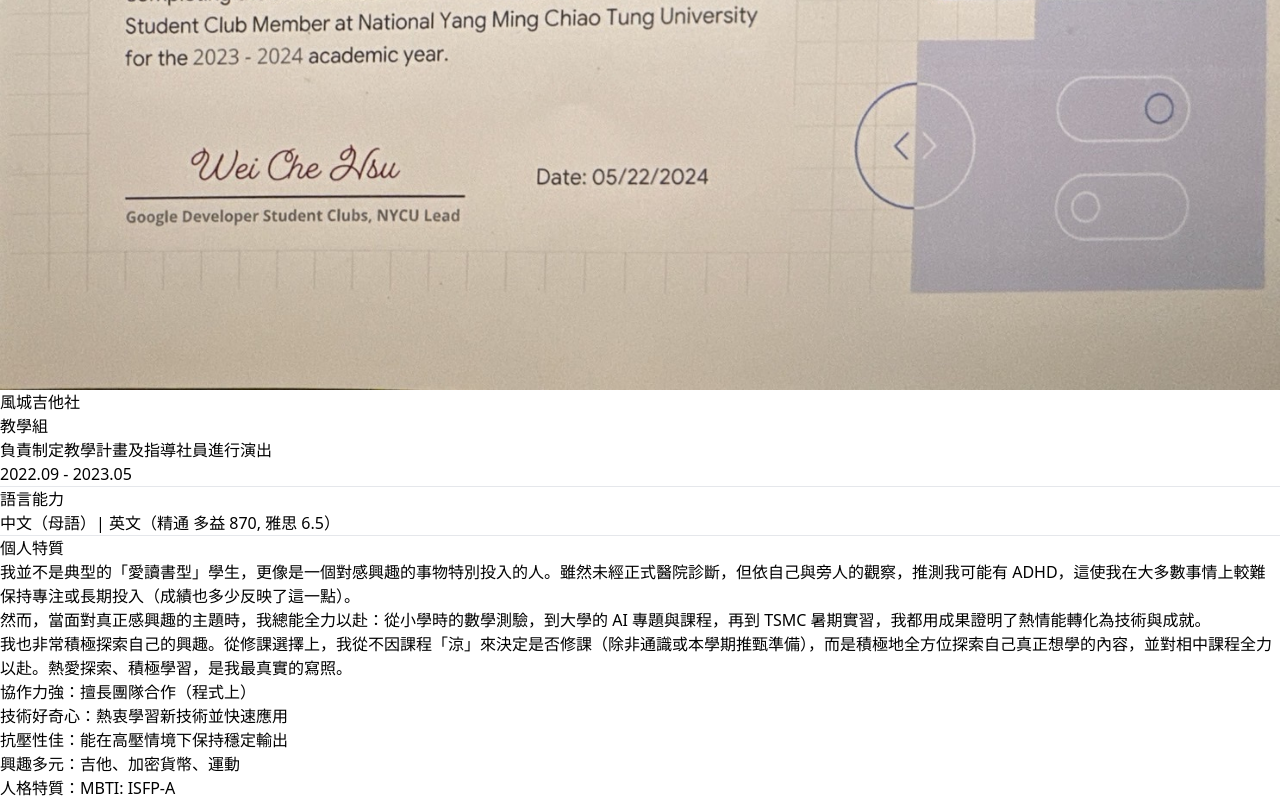
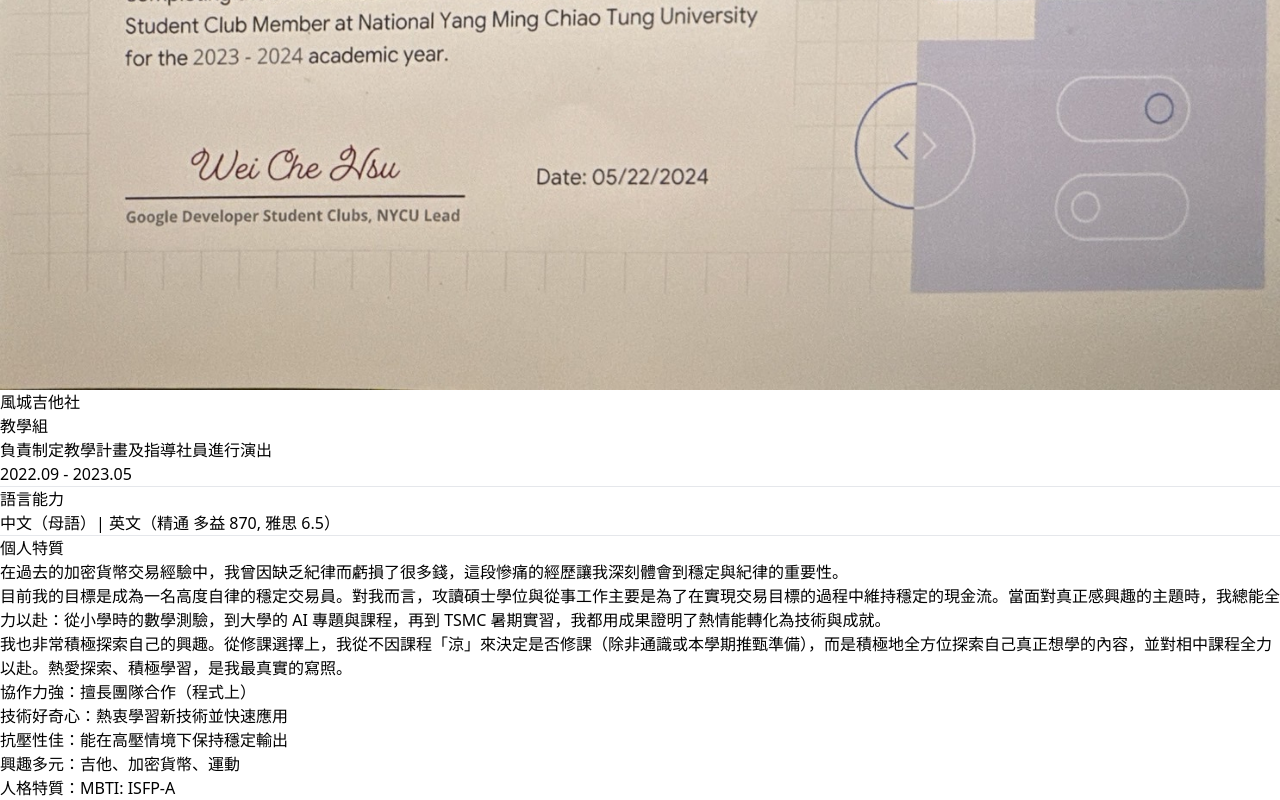
Before and after one commit to egger-meow/Me, a React (Vite) app: page / in a window 1280 px wide. Shown: the part 3930-4730 px from the top of the page. Built offline with nearby package versions, Linux system fonts and the light colour scheme.

Commit message:
docs: update personal

```diff
--- a/src/data/cvData.js
+++ b/src/data/cvData.js
@@ -134,8 +134,8 @@
       personality: {
         title: "個人特質",
         content: {
-          intro: "我並不是典型的「愛讀書型」學生，更像是一個對感興趣的事物特別投入的人。雖然未經正式醫院診斷，但依自己與旁人的觀察，推測我可能有 ADHD，這使我在大多數事情上較難保持專注或長期投入（成績也多少反映了這一點）。",
-          passion: "然而，當面對真正感興趣的主題時，我總能全力以赴：從小學時的數學測驗，到大學的 AI 專題與課程，再到 TSMC 暑期實習，我都用成果證明了熱情能轉化為技術與成就。",
+          intro: "在過去的加密貨幣交易經驗中，我曾因缺乏紀律而虧損了很多錢，這段慘痛的經歷讓我深刻體會到穩定與紀律的重要性。",
+          passion: "目前我的目標是成為一名高度自律的穩定交易員。對我而言，攻讀碩士學位與從事工作主要是為了在實現交易目標的過程中維持穩定的現金流。當面對真正感興趣的主題時，我總能全力以赴：從小學時的數學測驗，到大學的 AI 專題與課程，再到 TSMC 暑期實習，我都用成果證明了熱情能轉化為技術與成就。",
           exploration: "我也非常積極探索自己的興趣。從修課選擇上，我從不因課程「涼」來決定是否修課（除非通識或本學期推甄準備），而是積極地全方位探索自己真正想學的內容，並對相中課程全力以赴。熱愛探索、積極學習，是我最真實的寫照。",
           traits: [
             "協作力強：擅長團隊合作（程式上）",
@@ -283,8 +283,8 @@
       personality: {
         title: "Personal Traits",
         content: {
-          intro: "I'm not a typical 'bookworm' student, but rather someone who becomes deeply invested in things that interest me. Though not formally diagnosed, based on self and others' observations, I may have ADHD, making it difficult to focus or sustain long-term engagement in most things (grades somewhat reflect this).",
-          passion: "However, when facing topics that truly interest me, I always give my all: from elementary school math tests to university AI projects and courses, to TSMC summer internship, I've proven that passion can transform into technical achievement.",
+          intro: "Through my past cryptocurrency trading experience, I've lost a significant amount of money due to lack of discipline, and this painful lesson taught me the profound importance of stability and discipline.",
+          passion: "My current goal is to become a stable crypto trader with high discipline. For me, pursuing a master's degree and having a job are primarily to maintain steady cash flow while working toward my trading goals. When facing topics that truly interest me, I always give my all: from elementary school math tests to university AI projects and courses, to TSMC summer internship, I've proven that passion can transform into technical achievement.",
           exploration: "I actively explore my interests. In course selection, I never choose courses based on being 'easy' (except for general education or application preparation), but actively explore what I truly want to learn comprehensively, giving my all to chosen courses. Love for exploration and active learning is my truest portrayal.",
           traits: [
             "Strong Collaboration: Excel at teamwork (programming)",
```
